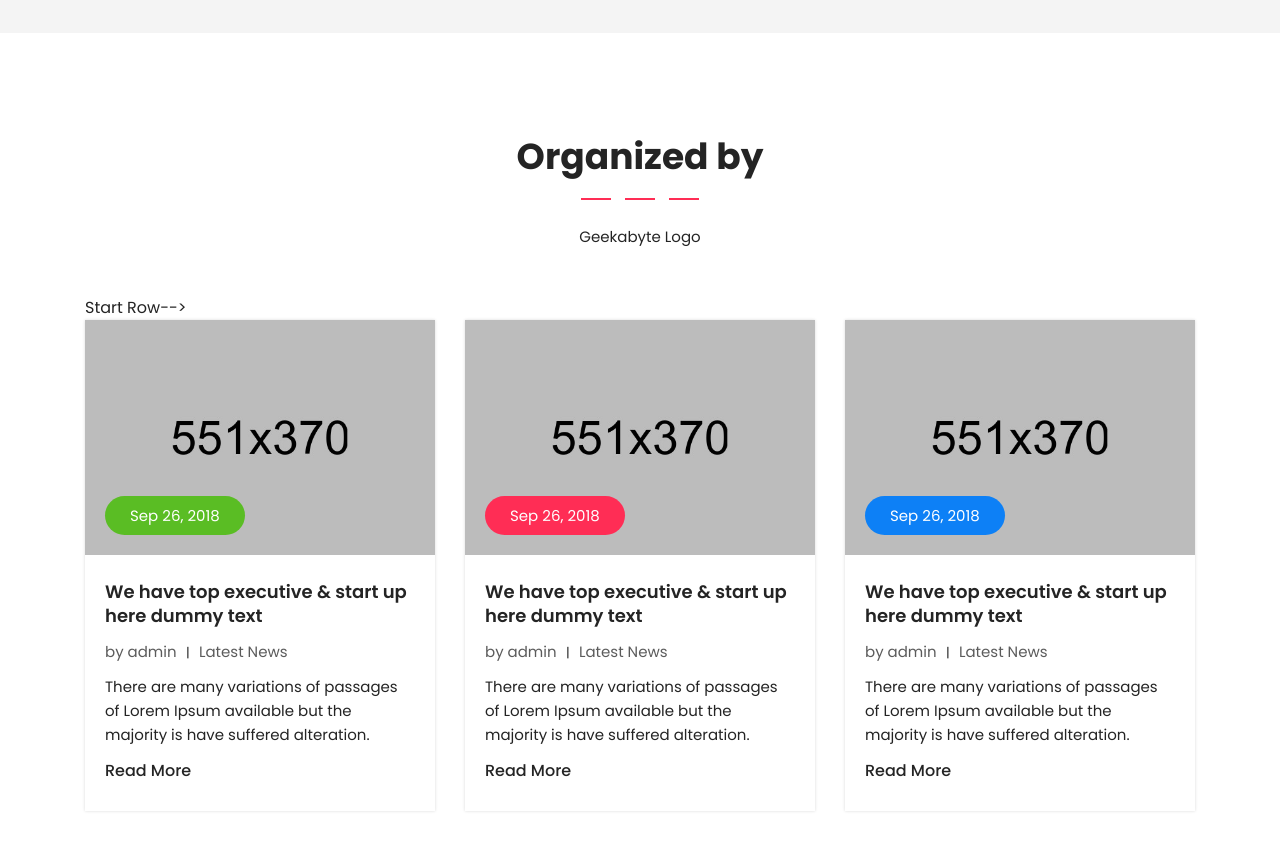
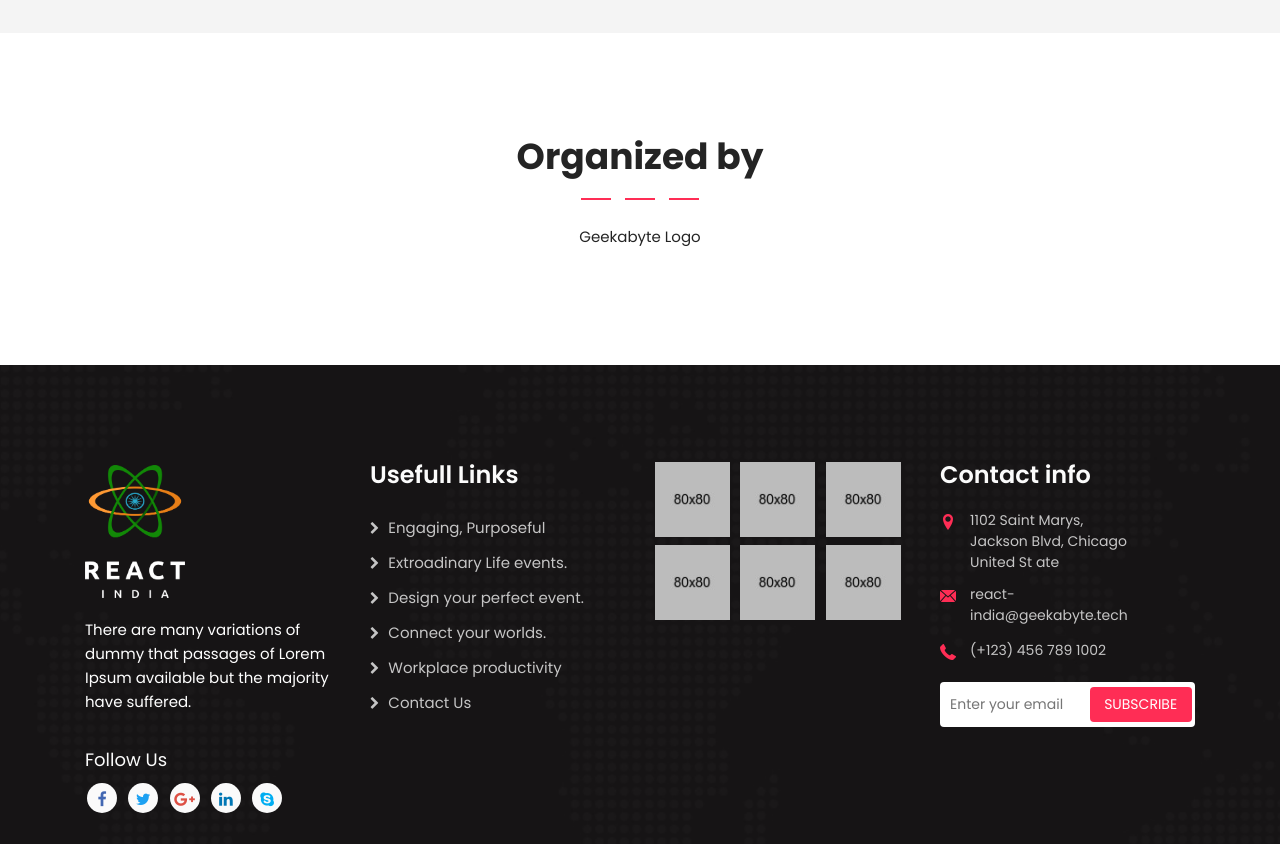
Before and after one commit to vihangpatel/all-the-fun, a website: page public/index.html in a window 1280 px wide. Shown: the part 7240-8084 px from the top of the page. Drawn offline with Linux system fonts and the light colour scheme.

Commit message:
organized by

```diff
--- a/public/index.html
+++ b/public/index.html
@@ -1102,99 +1102,7 @@
 					</div>
 				</div>
 
-				Start Row-->
-				<div class="row">
-					<!--Start Blog Post-->
-					<div class="col-lg-4 col-sm-6">
-						<!--Start Article-->
-						<article class="blog-post latest">
-							<div class="post-media">
-								<a href="blogdetails.html">
-									<img class="img-responsive" src="assets/images/blog/01.jpg" alt="image">
-								</a>
-								<div class="p-box bg1">
-									Sep 26, 2018
-								</div>
-							</div>
-							<div class="content">
-								<div class="post-meta">
-									<div class="post-title">
-										<a href="blogdetails.html">We have top executive & start up here dummy text</a>
-									</div>
-									<a href="#"><span>by admin</span></a>
-									<small>&#124;</small>
-									<a href="#"><span>Latest News</span></a>
-								</div>
-								<div class="post-content">
-									<p>There are many variations of passages of Lorem Ipsum available but the majority is have suffered
-										alteration.</p>
-									<a class="readmore" href="blogdetails.html">Read More</a>
-								</div>
-							</div>
-						</article>
-						<!--End Article-->
-					</div>
-					<div class="col-lg-4 col-sm-6">
-						<!--Start Article-->
-						<article class="blog-post latest">
-							<div class="post-media">
-								<a href="blogdetails.html">
-									<img class="img-responsive" src="assets/images/blog/02.jpg" alt="image">
-								</a>
-								<div class="p-box bg2">
-									Sep 26, 2018
-								</div>
-							</div>
-							<div class="content">
-								<div class="post-meta">
-									<div class="post-title">
-										<a href="blogdetails.html">We have top executive & start up here dummy text</a>
-									</div>
-									<a href="#"><span>by admin</span></a>
-									<small>&#124;</small>
-									<a href="#"><span>Latest News</span></a>
-								</div>
-								<div class="post-content">
-									<p>There are many variations of passages of Lorem Ipsum available but the majority is have suffered
-										alteration.</p>
-									<a class="readmore" href="blogdetails.html">Read More</a>
-								</div>
-							</div>
-						</article>
-						<!--End Article-->
-					</div>
-					<div class="col-lg-4 col-sm-6">
-						<!--Start Article-->
-						<article class="blog-post latest">
-							<div class="post-media">
-								<a href="blogdetails.html">
-									<img class="img-responsive" src="assets/images/blog/03.jpg" alt="image">
-								</a>
-								<div class="p-box bg3">
-									Sep 26, 2018
-								</div>
-							</div>
-							<div class="content">
-								<div class="post-meta">
-									<div class="post-title">
-										<a href="blogdetails.html">We have top executive & start up here dummy text</a>
-									</div>
-									<a href="#"><span>by admin</span></a>
-									<small>&#124;</small>
-									<a href="#"><span>Latest News</span></a>
-								</div>
-								<div class="post-content">
-									<p>There are many variations of passages of Lorem Ipsum available but the majority is have suffered
-										alteration.</p>
-									<a class="readmore" href="blogdetails.html">Read More</a>
-								</div>
-							</div>
-						</article>
-						<!--End Article-->
-					</div>
 
-				</div>
-				<!--End Row-->
 			</div>
 			<!--End Container-->
 		</section>
```
